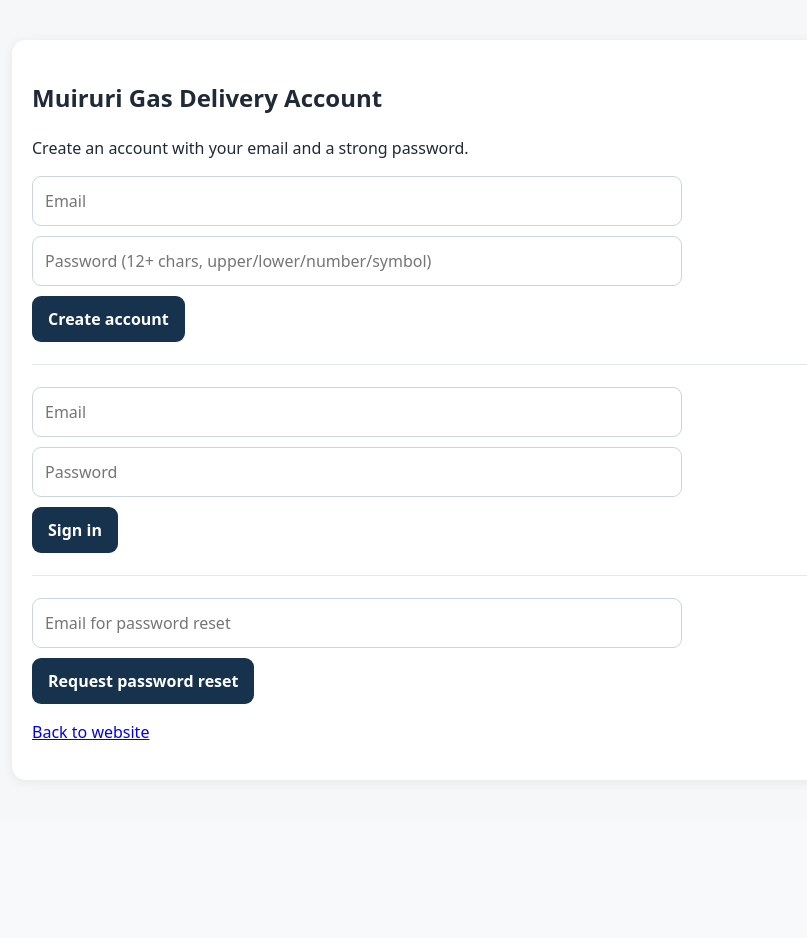
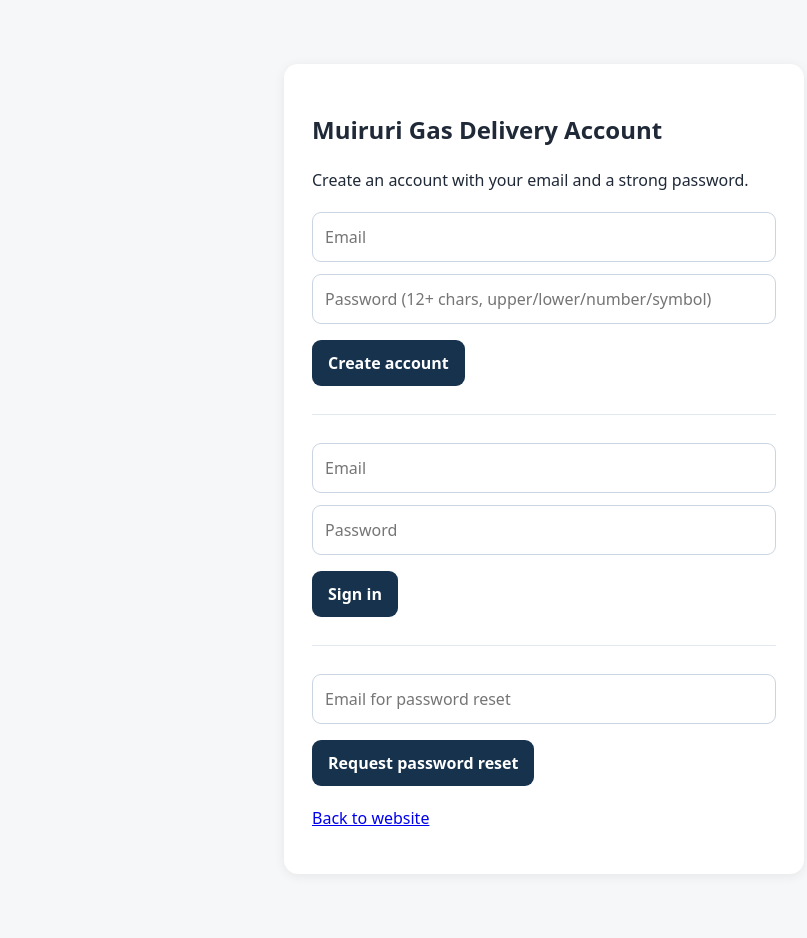
Before and after one commit to charleswamonje/nakuru-gaz-gang, a Flask app: page /auth in a window 1280 px wide. Shown: the whole page, without its empty margins (96-903 px from the left). Before the commit the page ends 740 px from the top, so only its background shows below. Run offline with Flask 3, Linux system fonts and the light colour scheme; some libraries are stand-ins or nearby versions.

Commit message:
Fix customer account form layout

```diff
--- a/app/templates/auth.html
+++ b/app/templates/auth.html
@@ -1 +1,123 @@
-<!doctype html><html lang="en"><head><meta charset="utf-8"><meta name="viewport" content="width=device-width,initial-scale=1"><meta name="csrf-token" content="{{ csrf_token() }}"><title>Account — Muiruri Gas Delivery</title><link rel="stylesheet" href="{{ url_for('static', filename='css/style.css') }}"></head><body><main><section class="panel"><h1>Muiruri Gas Delivery Account</h1><p>Create an account with your email and a strong password.</p><form id="register" data-url="{{ url_for("main.register") }}"><input name="email" type="email" placeholder="Email" required><input name="password" type="password" placeholder="Password (12+ chars, upper/lower/number/symbol)" required><button>Create account</button></form><hr><form id="login" data-url="{{ url_for("main.login") }}"><input name="email" type="email" placeholder="Email" required><input name="password" type="password" placeholder="Password" required><button>Sign in</button></form><hr><form id="reset-request" data-url="{{ url_for("main.request_password_reset") }}"><input name="email" type="email" placeholder="Email for password reset" required><button>Request password reset</button></form><p id="result"></p><p><a href="{{ url_for('main.index') }}">Back to website</a></p></section></main><script src="{{ url_for('static', filename='js/app.js') }}"></script></body></html>
+<!doctype html>
+<html lang="en">
+<head>
+<meta charset="utf-8">
+<meta name="viewport" content="width=device-width,initial-scale=1">
+<meta name="csrf-token" content="{{ csrf_token() }}">
+<title>Account — Muiruri Gas Delivery</title>
+<link rel="stylesheet" href="{{ url_for('static', filename='css/style.css') }}">
+<style>
+.account-panel {
+  max-width: 520px;
+  margin: 40px auto;
+  background: #fff;
+  border-radius: 14px;
+  padding: 28px;
+  box-shadow: 0 2px 12px rgba(0,0,0,.07);
+}
+.account-panel form {
+  display: block;
+  margin: 20px 0;
+}
+.account-panel input {
+  display: block;
+  width: 100%;
+  height: 50px;
+  margin: 12px 0;
+  padding: 12px;
+  border: 1px solid #cbd5e1;
+  border-radius: 9px;
+  font: inherit;
+  background: #fff;
+  color: #1f2937;
+}
+.account-panel button {
+  display: inline-block;
+  margin-top: 4px;
+}
+.account-panel hr {
+  margin: 28px 0;
+}
+#result {
+  margin-top: 18px;
+  font-weight: 600;
+}
+</style>
+</head>
+
+<body>
+<main>
+<section class="account-panel">
+
+<h1>Muiruri Gas Delivery Account</h1>
+
+<p>Create an account with your email and a strong password.</p>
+
+<form id="register" data-url="{{ url_for('main.register') }}">
+  <input
+    name="email"
+    type="email"
+    placeholder="Email"
+    autocomplete="email"
+    required
+  >
+
+  <input
+    name="password"
+    type="password"
+    placeholder="Password (12+ chars, upper/lower/number/symbol)"
+    autocomplete="new-password"
+    required
+  >
+
+  <button type="submit">Create account</button>
+</form>
+
+<hr>
+
+<form id="login" data-url="{{ url_for('main.login') }}">
+  <input
+    name="email"
+    type="email"
+    placeholder="Email"
+    autocomplete="email"
+    required
+  >
+
+  <input
+    name="password"
+    type="password"
+    placeholder="Password"
+    autocomplete="current-password"
+    required
+  >
+
+  <button type="submit">Sign in</button>
+</form>
+
+<hr>
+
+<form id="reset-request" data-url="{{ url_for('main.request_password_reset') }}">
+  <input
+    name="email"
+    type="email"
+    placeholder="Email for password reset"
+    autocomplete="email"
+    required
+  >
+
+  <button type="submit">Request password reset</button>
+</form>
+
+<p id="result"></p>
+
+<p>
+  <a href="{{ url_for('main.index') }}">Back to website</a>
+</p>
+
+</section>
+</main>
+
+<script src="{{ url_for('static', filename='js/app.js') }}"></script>
+</body>
+</html>
```
